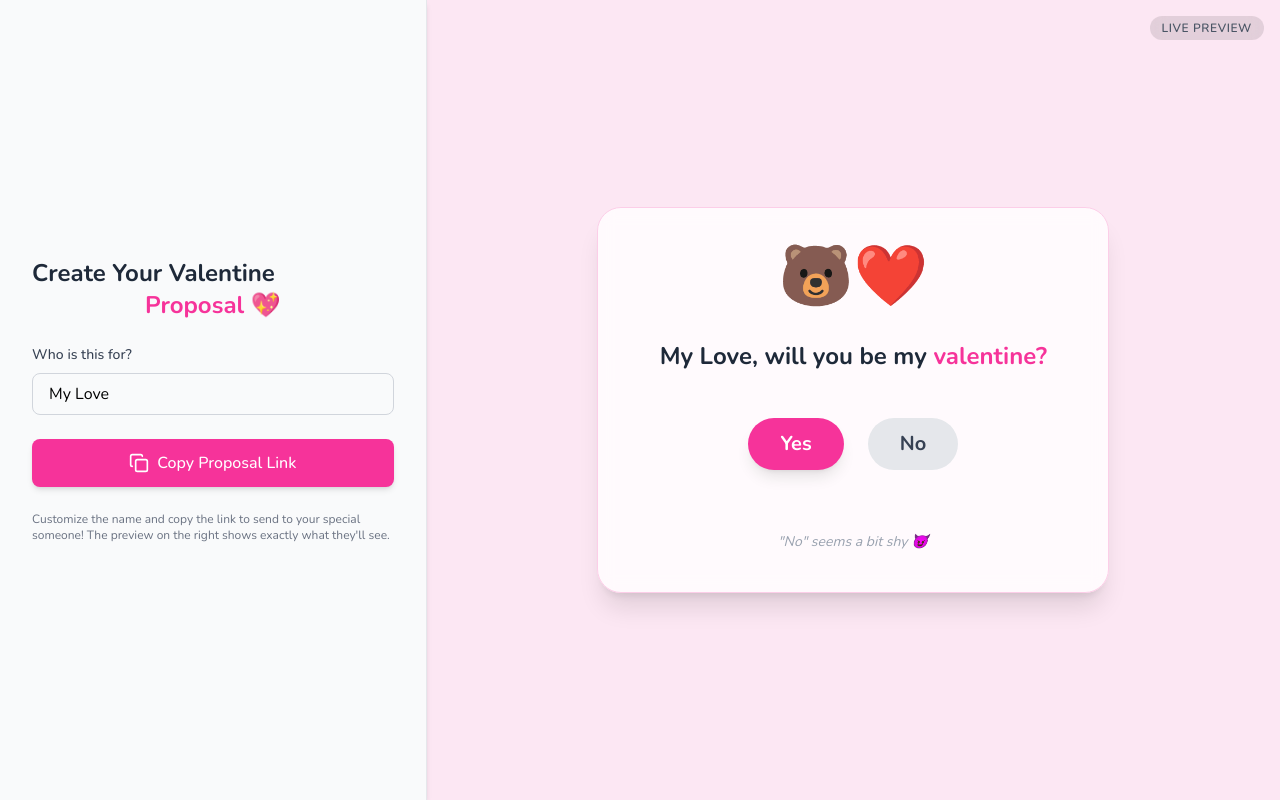
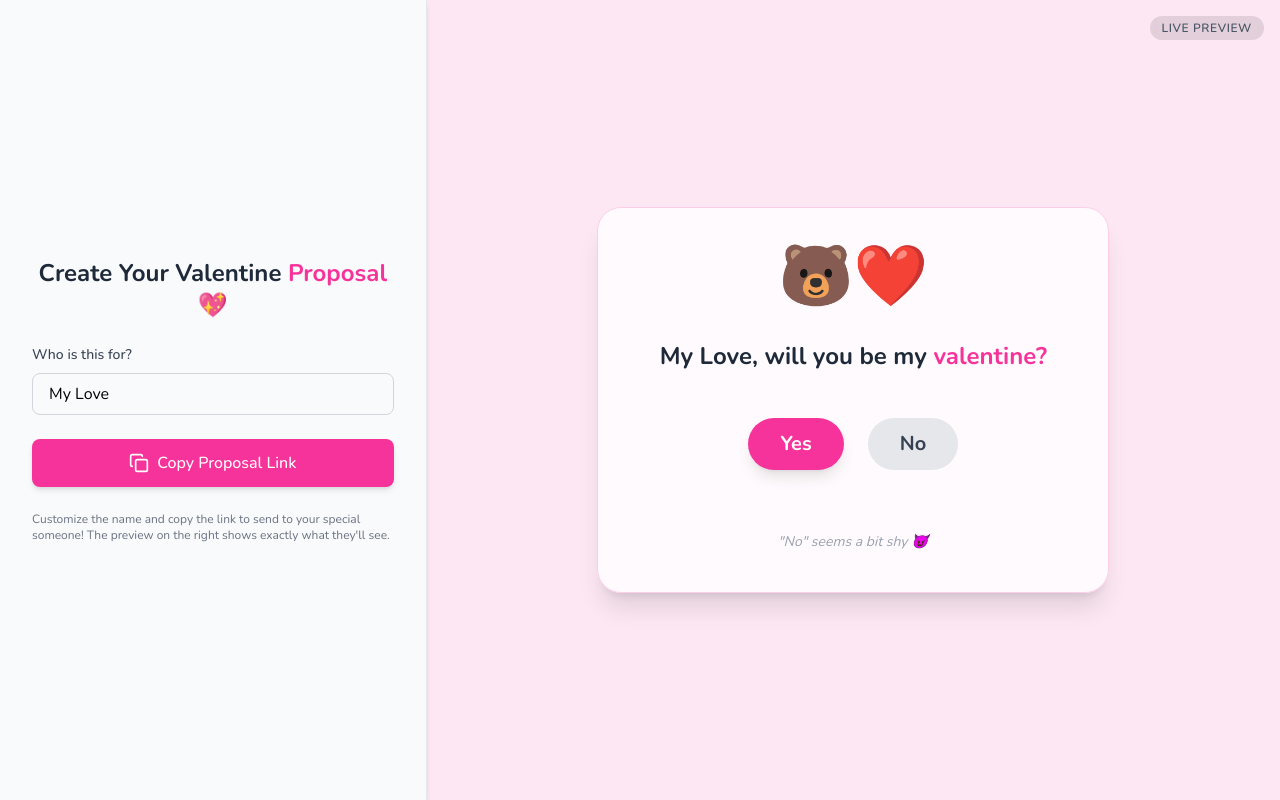
Before and after one commit to pggdev/valentine-app, a Next.js app: page / in a window 1280 px wide. Built offline with nearby package versions, Linux system fonts and the light colour scheme.

Commit message:
fixed heading alignment

```diff
--- a/app/page.tsx
+++ b/app/page.tsx
@@ -19,8 +19,8 @@ export default function Home() {
     <div className="flex flex-col md:flex-row min-h-screen">
       {/* Editor Section */}
       <div className="w-full md:w-1/3 p-8 bg-gray-50 border-r border-gray-200 shadow-md z-10 flex flex-col justify-center">
-        <h1 className="text-2xl font-bold text-gray-800 mb-6">
-          Create Your Valentine <div className="text-pink-500 text-center">Proposal 💖</div>
+        <h1 className="text-2xl font-bold text-gray-800 mb-6 text-center">
+          Create Your Valentine <span className="text-pink-500 ">Proposal 💖</span>
         </h1>
 
         <div className="space-y-6">
```
